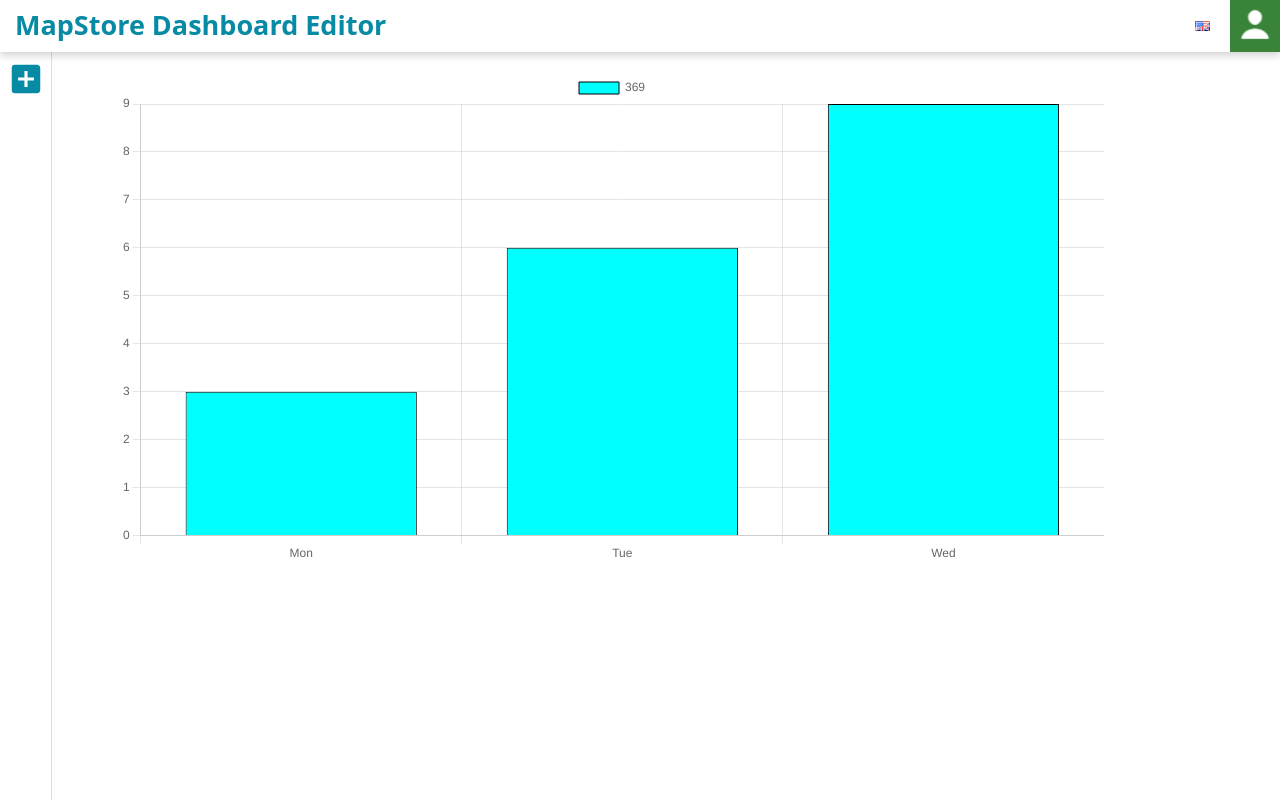
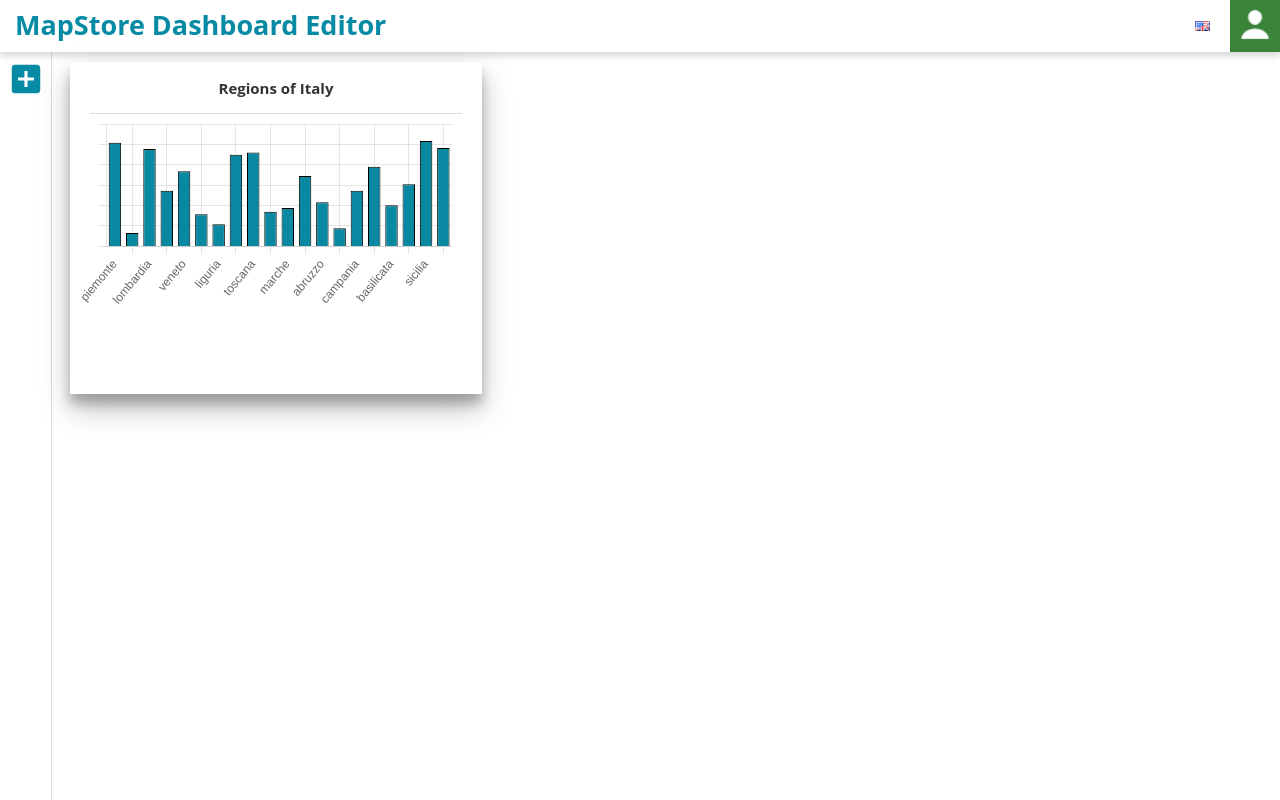
Before and after one commit to RuanL-Dev/Desafio_React_Jr, a Next.js app: page /reports in a window 1280 px wide. Built offline with nearby package versions, Linux system fonts and the light colour scheme.

Commit message:
New Graphic added and configs for new features

```diff
--- a/package.json
+++ b/package.json
@@ -26,6 +26,8 @@
     "next-joi": "^2.2.1",
     "react": "^18.2.0",
     "react-chartjs-2": "^5.2.0",
+    "react-dnd": "^14.0.2",
+    "react-dnd-html5-backend": "^14.0.0",
     "react-dom": "^18.2.0",
     "react-hook-form": "^7.38.0",
     "react-icons": "^4.6.0",
--- a/pages/reports.jsx
+++ b/pages/reports.jsx
@@ -2,7 +2,7 @@ import styled from 'styled-components'
 
 import { Chart as ChartJS, BarElement, CategoryScale, LinearScale, Tooltip, Legend } from 'chart.js'
 import { Bar } from 'react-chartjs-2'
-import { Doughnut } from 'react-chartjs-2'
+//import { Doughnut } from 'react-chartjs-2'
 
 import IconImage from '../src/components/iconImage/IconImage'
 import { MdAddBox } from 'react-icons/md'
@@ -57,27 +57,139 @@ const StyledCardIcons = styled.div`
   border: none;
   padding: 60px 7px;
 `
-const GraphicContainer = styled.div`
-  padding: 20px;
-  margin-left: 100px;
-  width: 80%;
+const LayoutGridContainer = styled.div`
+  height: 352px;
+  position: relative;
+  transition: height 200ms ease;
+`
+
+const MainContainerGraphic = styled.div`
+  width: 412px;
+  height: 332px;
+  position: absolute;
+  touch-action: none;
+  transform: translate(10px, 10px);
+  transition-property: transform;
+  transition: all 200ms ease;
+`
+const ContainerCard = styled.div`
+  background: #fff;
+  overflow: visible;
+  position: absolute;
+  height: 100%;
+  width: 100%;
+  margin: 0 60px;
+  box-shadow: 0 14px 28px rgba(0, 0, 0, 0.25), 0 10px 10px rgba(0, 0, 0, 0.22);
+`
+const StyledCard = styled.div`
+  display: flex;
+  flex-direction: column;
+  width: 100%;
+  height: 100%;
+  overflow: hidden;
+`
+const GraphicContainer = styled.div``
+
+const GraphicTitleContainer = styled.div`
+  display: flex;
+  width: calc(100% - 40px);
+  height: 52px;
+  margin: 0 20px;
+  margin-bottom: 10px;
+  justify-content: center;
+  align-items: center;
+  border-bottom: 1px solid #ddd;
+`
+const GraphicTitleText = styled.h2`
+  font-family: 'Open Sans', sans-serif;
+  -webkit-text-size-adjust: 100%;
+  font-size: 15px;
+  color: #333333;
+`
+const GraphicBorderLayout = styled.div`
+  display: flex;
+  flex: 1 1 0%;
+  overflow-y: auto;
+`
+const GraphicBorderLayoutContent = styled.div`
+  flex: 1 1 0%;
+  border: none;
+  overflow-x: hidden;
+  display: flex;
+  flex-direction: column;
+`
+const GraphicWidgetBody = styled.div`
+  height: 100%;
+  position: relative;
+`
+const GraphicWrapperChart = styled.div`
+  position: relative;
+  cursor: default;
+  width: 372px;
+  height: 260px;
+  margin-left: 10px;
 `
 
 function Reports() {
   const data = {
-    labels: ['Mon', 'Tue', 'Wed'],
+    labels: [
+      'piemonte',
+      'valle daosta',
+      'lombardia',
+      'trentino-alto',
+      'veneto',
+      'friuli venezia',
+      'liguria',
+      'emilia-romagna',
+      'toscana',
+      'umbria',
+      'marche',
+      'lazio',
+      'abruzzo',
+      'molise',
+      'campania',
+      'puglia',
+      'basilicata',
+      'calabria',
+      'sicilia',
+      'sardegna'
+    ],
     datasets: [
       {
-        label: '369',
-        data: [3, 6, 9],
-        backgroundColor: 'aqua',
+        label: 'Regions of Italy',
+        data: [
+          25394103941, 3259040961, 23862698613, 13608018378, 18405499479, 7864293935, 5415464956,
+          22451465521, 22984426772, 8464007915, 9401177971, 17227617801, 10829102919, 4461149496,
+          13663989800, 19537077223, 10073260222, 15216683867, 25824775591, 24094165311
+        ],
+        backgroundColor: 'rgb(8, 136, 161)',
         borderColor: 'black',
         borderWidth: 1
       }
     ]
   }
 
-  const options = {}
+  const options = {
+    responsive: true,
+    scales: {
+      y: {
+        ticks: {
+          display: false
+        }
+      }
+    },
+    plugins: {
+      legend: {
+        display: false
+      }
+    },
+    elements: {
+      rectangle: {
+        borderWidth: 5,
+        borderColor: 'black'
+      }
+    }
+  }
   return (
     <>
       <Container>
@@ -96,9 +208,28 @@ function Reports() {
           </StyledCardIcons>
         </VerticalToolBar>
       </Container>
-      <GraphicContainer>
-        <Bar data={data} options={options}></Bar>
-      </GraphicContainer>
+      <LayoutGridContainer>
+        <MainContainerGraphic>
+          <ContainerCard>
+            <StyledCard>
+              <GraphicContainer>
+                <GraphicTitleContainer>
+                  <GraphicTitleText>Regions of Italy</GraphicTitleText>
+                </GraphicTitleContainer>
+                <GraphicBorderLayout>
+                  <GraphicBorderLayoutContent>
+                    <GraphicWidgetBody>
+                      <GraphicWrapperChart>
+                        <Bar data={data} options={options}></Bar>
+                      </GraphicWrapperChart>
+                    </GraphicWidgetBody>
+                  </GraphicBorderLayoutContent>
+                </GraphicBorderLayout>
+              </GraphicContainer>
+            </StyledCard>
+          </ContainerCard>
+        </MainContainerGraphic>
+      </LayoutGridContainer>
     </>
   )
 }
```
Also changed, not shown: 1 other file (tests, documents, lock files or other folders).
